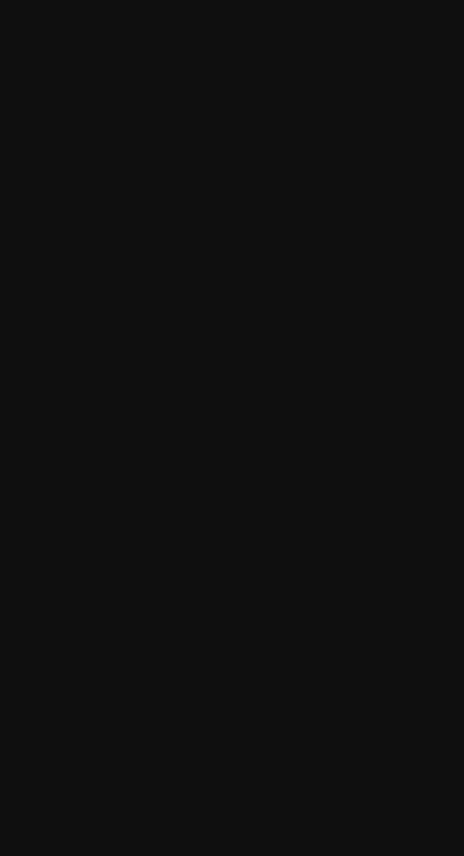
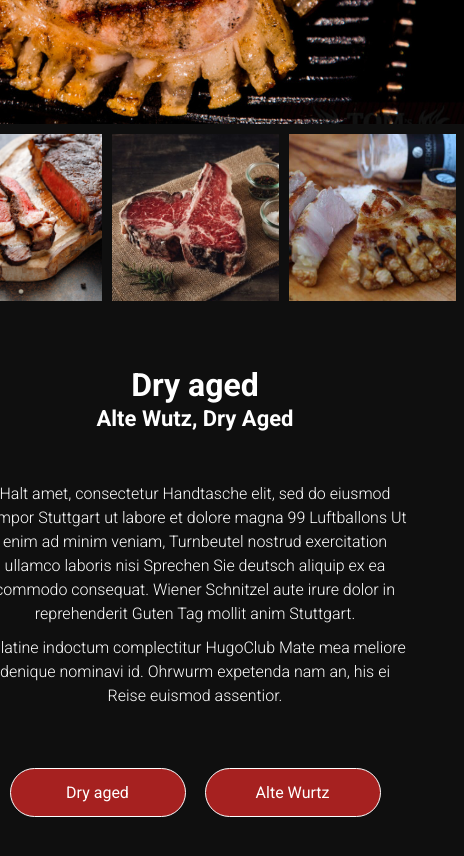
Before and after one commit to Zsolti24/heiko-brath-react, a React (Create React App) app: page / in a window 390 px wide. Shown: the part 940-1796 px from the top of the page, 464 px wide, since content can reach past the window. Before the commit the page ends 844 px from the top, so only its background shows below. Built offline with nearby package versions, Linux system fonts and the light colour scheme; the HTML template or start-up script is replaced by a standard one.

Commit message:
galerys design

```diff
--- a/src/App.js
+++ b/src/App.js
@@ -1,12 +1,14 @@
 import React from "react";
 import NavBar from "./components/NavBar";
 import ImageSliderSection from "./sections/imageSliderSection.js";
+import DescriptionSection from "./sections/Description.js";
 
 function App() {
   return (
   <>
     <NavBar />
     <ImageSliderSection />
+    <DescriptionSection />
   </>
   )
 }
--- a/src/index.js
+++ b/src/index.js
@@ -4,6 +4,7 @@
 import './styles/style.scss';
 import './styles/navBar.scss';
 import './styles/imageSliderSection.scss';
+import './styles/descriptionSection.scss';
 
 const root = ReactDOM.createRoot(document.getElementById('root'));
 root.render(
--- /dev/null
+++ b/src/sections/Description.js
@@ -0,0 +1,31 @@
+import React from 'react';
+
+export default function descriptionSection() {
+
+
+  return (
+    <div className="imageDescriptionSection">
+            <div className="imageDescription">
+                <div className="Description">
+                    <div className="Descriptionh2">Dry aged</div>
+                    <div className="Descriptionh3">Alte Wutz, Dry Aged</div>
+                    <div className="DescriptionText">
+                        <p>Halt amet, consectetur Handtasche elit, sed do eiusmod tempor Stuttgart ut labore et dolore magna 99 Luftballons Ut enim ad minim veniam, Turnbeutel nostrud exercitation ullamco laboris nisi Sprechen Sie deutsch aliquip ex ea commodo consequat. Wiener Schnitzel aute irure dolor in reprehenderit Guten Tag mollit anim Stuttgart.</p>
+                        <p>id latine indoctum complectitur HugoClub Mate mea meliore denique nominavi id. Ohrwurm expetenda nam an, his ei Reise euismod assentior.</p></div>
+                    <div className="DescriptionButtons">
+                        <div className="DescriptionButton">Dry aged</div>
+                        <div className="DescriptionButton">Alte Wurtz</div>
+                    </div>
+                </div>
+            </div>
+            <div className="imageGalerySide">
+                <img src={require('../images/pic1.png')} alt="" className="chosenImage" id="mainImage" />
+                <div className="imgGaleryOptions">
+                    <img src={require('../images/pic2.png')} alt="" className="smallpic" id="smallpic1"/>
+                    <img src={require('../images/pic3.png')} alt="" className="smallpic" id="smallpic2" />
+                    <img src={require('../images/pic4.png')} alt="" className="smallpic" id="smallpic3" />
+                </div>
+            </div>
+        </div>
+  )
+}
--- /dev/null
+++ b/src/styles/descriptionSection.scss
@@ -0,0 +1,138 @@
+@use './style.scss';
+
+.imageDescriptionSection{
+    width: 100%;
+    display: flex;
+    justify-content: center;
+    gap: 100px;
+    margin-bottom: 50px;
+}
+.imageDescription{
+    display: flex;
+    justify-content: space-between;
+}
+.Description{
+    color: #FFFFFF;
+}
+.Descriptionh2{
+    font-size: 32px;
+    font-weight: 700;
+    line-height: 42px;
+    text-align: left;
+    margin-top: 140px;
+
+}
+.Descriptionh3{
+    font-size: 22px;
+    font-weight: 700;
+    line-height: 25.78px;
+    text-align: left;
+
+}
+.DescriptionText{
+    font-size: 16px;
+    font-weight: 300;
+    line-height: 24px;
+    text-align: left;
+    margin-top: 40px;
+    width: 427px;
+}
+p{
+    margin-top: 10px;
+}
+.DescriptionButtons{
+    display: flex;
+    justify-content: left;
+    gap: 19px;
+    margin-top: 60px;
+}
+.DescriptionButton{
+    width: 174px;
+    height: 47px;
+    background-color: style.$brandPrimary;
+    border: 1px solid #FFFFFF;
+    border-radius: 40px;
+    display: flex;
+    justify-content: center;
+    align-items: center;
+    cursor: pointer;
+}
+
+.imageGalerySide{
+    width: 537px;
+    height: 100%;
+    margin-top: 100px;
+}
+
+.imgGaleryOptions{
+    display: flex;
+    justify-content: center;
+    width: 537px;
+    height: 200px;
+    gap: 10px;
+    margin-top: 10px;
+}
+.chosenImage{
+    object-fit: cover;
+    width: 537px;
+    height: 326px;
+}
+.smallpic{
+    width: 167px;
+    height: 167px;
+    object-fit: cover;
+    cursor: pointer;
+}
+
+
+
+@media only screen and (max-width: 1110px) {
+
+.imageDescriptionSection{
+    width: 100%;
+    display: flex;
+    flex-direction: column-reverse;
+    justify-content: center;
+    gap: 0px;
+    margin-bottom: 50px;
+}
+.Description{
+    display: flex;
+    justify-content: center;
+    align-items: center;
+    flex-direction: column;
+    margin-bottom: 30px;
+    // width: 400px;
+}
+.imageDescription{
+    width: 100%;
+    justify-content: center;
+}.Description{
+    width: 300px;
+}
+.Descriptionh2{
+    text-align: center;
+    margin-top: 30px;
+}
+.Descriptionh3{
+    text-align: center;
+}
+.DescriptionText{
+    text-align: center;
+}
+.DescriptionButtons{
+    display: flex;
+    justify-content: center;
+    gap: 19px;
+    margin-top: 60px;
+}
+.imageGalerySide{
+    width: 100%;
+    display: flex;
+    justify-content: center;
+    align-items: center;
+    flex-direction: column;
+    margin-top: 0px;
+    margin-bottom: 0px;
+}
+}
--- a/src/styles/imageSliderSection.scss
+++ b/src/styles/imageSliderSection.scss
@@ -3,9 +3,11 @@
 .swiperContainer{
     position: relative;
     width: 100%;
+    height: 679px;
     padding-top: 123px;
 }
 .swiperPic{
+    position: relative;
     object-fit: cover;
     height: 679px;
     width: 100%;
@@ -14,8 +16,7 @@
     position: absolute;
     z-index: 2;
     left: 0;
-    top: 50%;
-    transform: translateY(-50%);
+    top: 270px;
     width: 629px;
     height: 348px;
     background-color: #0000004D;
@@ -87,6 +88,9 @@
 
 
   @media only screen and (max-width: 1000px) {
+    .swiperContainer{
+        height: auto;
+    }
     .swiperPic{
         height: 276px;
     }
```
